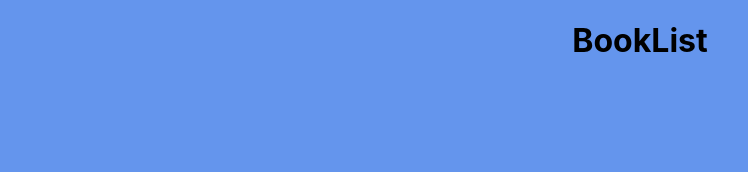
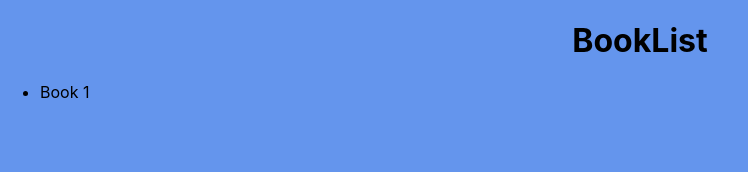
Before and after one commit to alxayeed/graphql-node-mongodb-mongoose, a React (Create React App) app in the folder client/: page / in a window 1280 px wide. Shown: the top 172 px of the page, without its empty margins (0-748 px from the left). Built offline with nearby package versions, Linux system fonts and the light colour scheme.

Commit message:
BookList component added

```diff
--- a/client/src/App.js
+++ b/client/src/App.js
@@ -1,14 +1,13 @@
 import React from "react";
-// import "./App.css";
+import BookList from "./components/Booklist";
 
 function App() {
   return (
     <div className="App">
       <header className="App-header">
-        {/* <img src={logo} className="App-logo" alt="logo" /> */}
-
         <h1>BookList</h1>
       </header>
+      <BookList />
     </div>
   );
 }
--- /dev/null
+++ b/client/src/components/Booklist.js
@@ -0,0 +1,13 @@
+import React from "react";
+
+function BookList() {
+  return (
+    <div className="App">
+      <ul id="book-list">
+        <li>Book 1</li>
+      </ul>
+    </div>
+  );
+}
+
+export default BookList;
--- a/client/src/index.css
+++ b/client/src/index.css
@@ -4,8 +4,6 @@
   font-family: -apple-system, BlinkMacSystemFont, "Segoe UI", "Roboto", "Oxygen",
     "Ubuntu", "Cantarell", "Fira Sans", "Droid Sans", "Helvetica Neue",
     sans-serif;
-  -webkit-font-smoothing: antialiased;
-  -moz-osx-font-smoothing: grayscale;
 }
 
 code {
```
